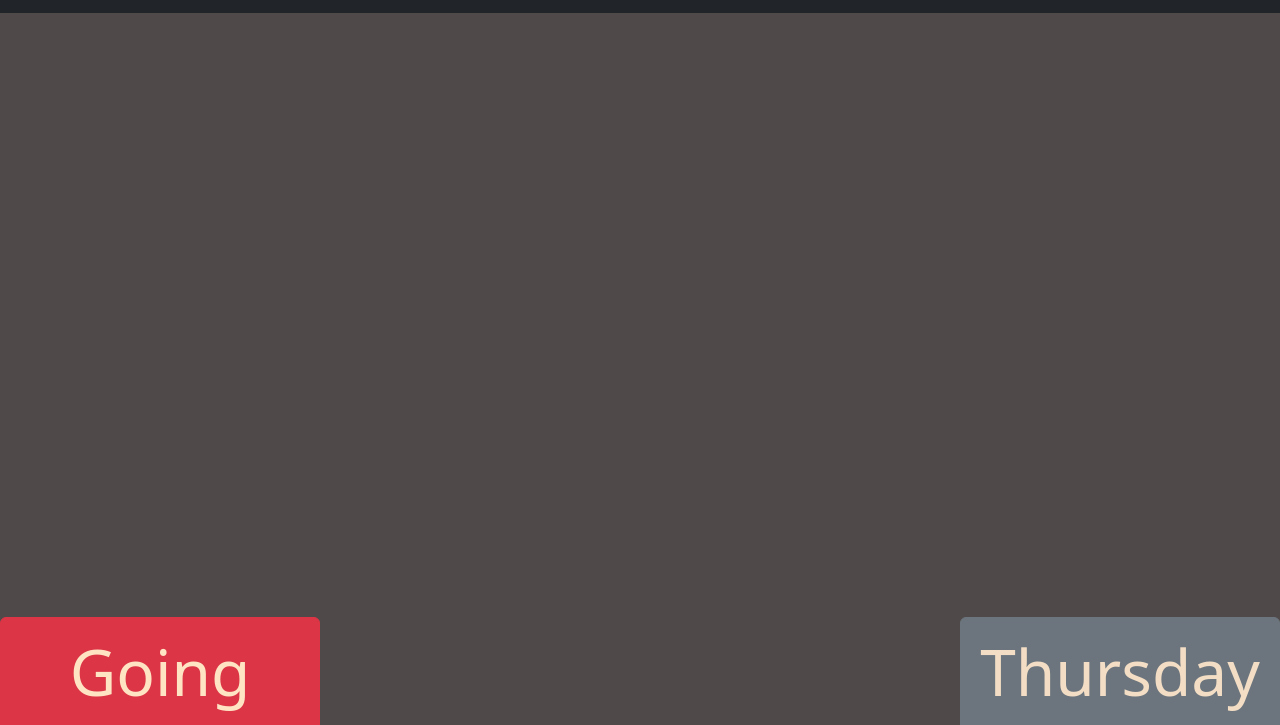
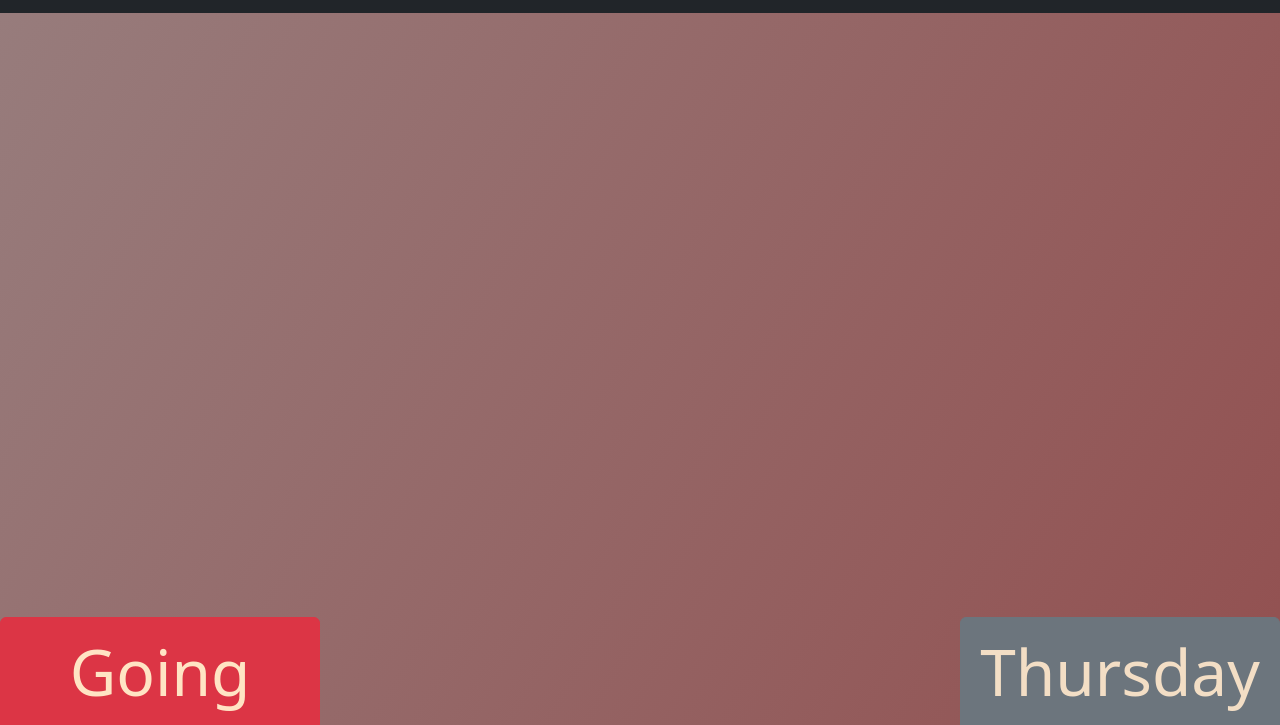
Before and after one commit to Galomer310/nightOut, a plain HTML site: page index.html in a window 1280 px wide. Shown: the part 75-800 px from the top of the page. Drawn offline with nearby package versions, Linux system fonts and the light colour scheme.

Commit message:
modified style

```diff
--- a/nightOut.css
+++ b/nightOut.css
@@ -1,17 +1,12 @@
 /* ////////////////////////////////////////////////////body----1/////////////////////////////////////////////////// */
-.body1 {
-    background-image: url('/nightOut/images&logo/Black\ And\ Orange\ Illustrative\ Bar\ &\ Restaurant\ Logo.png');
-    background-position: center;
-    background-size: cover;
-    height: fit-content;
-}
-/* main page  */
-.containerHome {
+.mainContainer {
+    background-color: rgb(80, 73, 73);
     display: grid;
-    grid-template-columns: repeat(4, 1fr);
-    grid-template-rows: repeat(3, 1fr);
-    justify-content: center;
-    align-items: center;
+    grid-template-columns: 1fr 1fr 1fr 1fr;
+    grid-template-rows: repeat(4, 1fr);
+    background: linear-gradient(300deg, #d82c2c, #924e4e, #977c7c);
+    background-size: 180% 180%;
+    animation: gradient-animation 20s ease infinite;
 }
 
 .txtBtnHome {
@@ -19,20 +14,26 @@
 }
 
 /* ////////////////////////////////////////////////body----2/////////////////////////////////////////////////////// */
-
-.mainContainer {
+.mainContainer2 {
     background-color: rgb(80, 73, 73);
     display: grid;
     grid-template-columns: 1fr 1fr 1fr 1fr;
     grid-template-rows: repeat(4, 1fr);
-
+    background: linear-gradient(300deg, #3502ff, #924e4e, #6d4ec3);
+    background-size: 180% 180%;
+    animation: gradient-animation 20s ease infinite;
 }
 
+/* ////////////////////////////////////////////////body----3/////////////////////////////////////////////////////// */
+
 .mainContainerNewPub {
-    background-color: rgba(165, 42, 42, 0.589);
+    background-color: rgb(80, 73, 73);
     display: grid;
     grid-template-columns: 1fr 1fr 1fr 1fr;
     grid-template-rows: repeat(4, 1fr);
+    background: linear-gradient(300deg, #02ff0f, #439eb2, #50b818);
+    background-size: 180% 180%;
+    animation: gradient-animation 20s ease infinite;
 }
 
 .box {
```
Also changed, not shown: usualPlace.html (+1 -1 lines).
